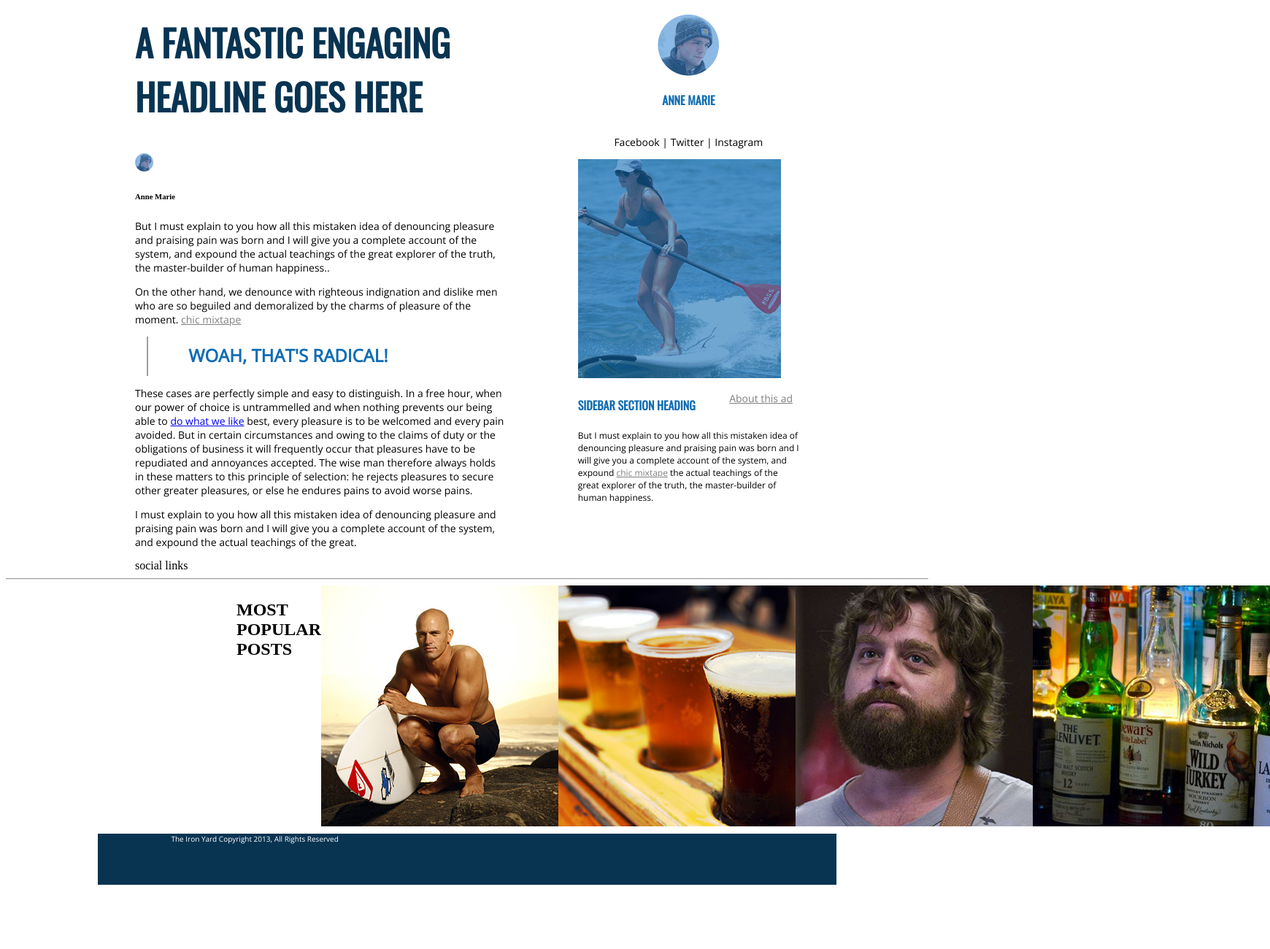
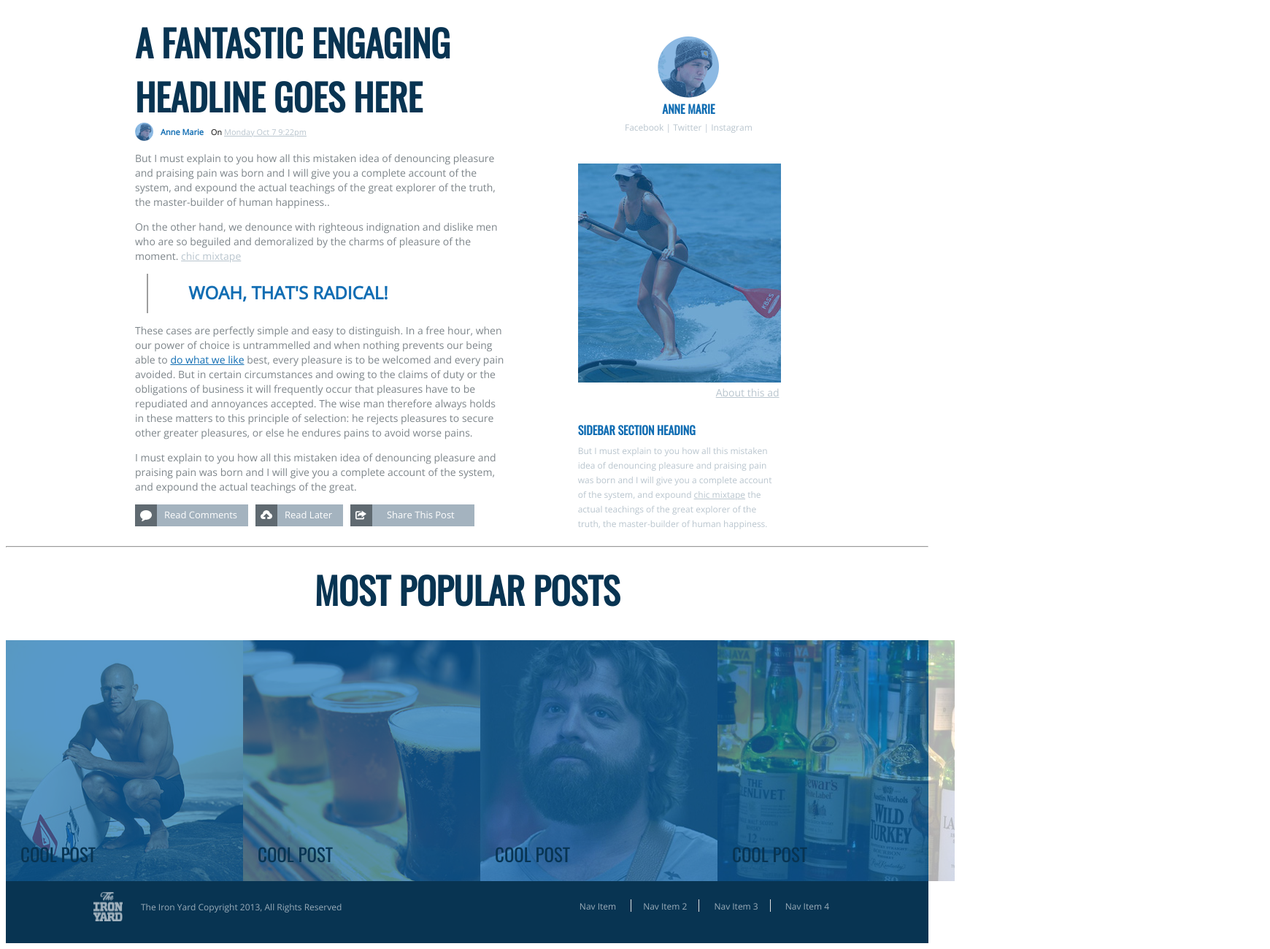
Before and after one commit to atomjar/fourth_day, a plain HTML site: page index.html in a window 1280 px wide. Shown: the part 493-1793 px from the top of the page at 73% size, 1740 px wide, since content can reach past the window. Before the commit the page ends 1713 px from the top, so only its background shows below. Drawn offline with nearby package versions, Linux system fonts and the light colour scheme.

Commit message:
new versions

```diff
--- a/index.html
+++ b/index.html
@@ -9,8 +9,6 @@
   </head>
 
   <body>
-    <!-- <div class="page"> -->
-
       <header>
           <nav>
               <div class="left-nav">
@@ -31,114 +29,109 @@
       </header>
 
     <div class="main">
-          <article>
+          <article class="main-article">
                 <h1 class="blog-title">A FANTASTIC ENGAGING HEADLINE GOES HERE</h1>
+
                 <div class="author">
                   <img class="anne2" src="./surf-and-paddle-assets/avatar.png" style="width:25px; height:25px;">
-                  <h6>Anne Marie</h6>
+                  <span>
+                    <strong>Anne Marie</strong>On <a href="x">Monday Oct 7 9:22pm</a>
+                  </span>
                 </div>
+
                 <p>But I must explain to you how all this mistaken idea of denouncing pleasure and praising pain was born and I will give you a complete account of the system, and expound the actual teachings of the great explorer of the truth, the master-builder of human happiness..</p>
                 <p>On the other hand, we denounce with righteous indignation and dislike men who are so beguiled and demoralized by the charms of pleasure of the moment. <a class="chic" href="x">chic mixtape</a></p>
                     <h2 class="quote"  class="quote2">WOAH, THAT'S RADICAL!</h2>
-                <p>These cases are perfectly simple and easy to distinguish. In a free hour, when our power of choice is untrammelled and when nothing prevents our being able to <a href="x">do what we like</a> best, every pleasure is to be welcomed and every pain avoided. But in certain circumstances and owing to the claims of duty or the obligations of business it will frequently occur that pleasures have to be repudiated and annoyances accepted. The wise man therefore always holds in these matters to this principle of selection: he rejects pleasures to secure other greater pleasures, or else he endures pains to avoid worse pains.</p>
+                <p>These cases are perfectly simple and easy to distinguish. In a free hour, when our power of choice is untrammelled and when nothing prevents our being able to <a class="anchor2" href="x">do what we like</a> best, every pleasure is to be welcomed and every pain avoided. But in certain circumstances and owing to the claims of duty or the obligations of business it will frequently occur that pleasures have to be repudiated and annoyances accepted. The wise man therefore always holds in these matters to this principle of selection: he rejects pleasures to secure other greater pleasures, or else he endures pains to avoid worse pains.</p>
                 <p>I must explain to you how all this mistaken idea of denouncing pleasure and praising pain was born and I will give you a complete account of the system, and expound the actual teachings of the great.</p>
-                <div class="social">social links</div>
-          </article>
-
-          <aside>
-                <div class="avatar">
-                      <img class="anne" src="./surf-and-paddle-assets/avatar.png">
-                      <h4>ANNE MARIE</h4>
-                      <p>Facebook | Twitter | Instagram</p>
-                </div>
-                <div class="ad">
-                    <img src="./surf-and-paddle-assets/ad.jpg">
-                    <p><a href="x">About this ad</a></p>
-                </div>
-                <div class="sidebar">
-                    <h4>SIDEBAR SECTION HEADING</h4>
-                    <p>But I must explain to you how all this mistaken idea of denouncing pleasure and praising pain was born and I will give you a complete account of the system, and expound <a href="x">chic mixtape</a> the actual teachings of the great explorer of the truth, the master-builder of human happiness.</p>
-                </div>
-          </aside>
-    </div>
-
-    <hr class="strip">
-
-    <article class="images">
-        <h1>MOST POPULAR POSTS</h1>
-        <img class="surfer" src="./surf-and-paddle-assets/article-image-1.jpg">
-        <img class="beer" src="./surf-and-paddle-assets/article-image-2.jpg">
-        <img class="actor" src="./surf-and-paddle-assets/article-image-3.jpg">
-        <img class="liquor" src="./surf-and-paddle-assets/article-image-4.jpg">
-    </article>
 
 
 
-    <!-- </div> -->
-  </body>
-  <footer>
-    <p class="footer-text">The Iron Yard Copyright 2013, All Rights Reserved</P>
-  </footer>
-</html>
+
+                <div class="social">
+
+                  <div class="links">
+                    <div class="icons"><img src="./surf-and-paddle-assets/icon-comment.png"></div>
+                    <span class="comments">Read Comments</span>
+                  </div>
+
+                  <div class="links">
+                    <div class="icons"><img src="./surf-and-paddle-assets/icon-upload.png"></div>
+                    <span class="later">Read Later</span>
+                  </div>
+
+                  <div class="links">
+                      <div class="icons"><img src="./surf-and-paddle-assets/icon-share.png"></div>
+                    <span class="share">Share This Post</span>
+                  </div>
+
+                </div>
 
 
 
 
 
+          </article>
 
-    <!--
-    <!DOCTYPE html>
-<html>
+          <article class="right-side">
+                <div class="avatar">
+                      <img class="anne" src="./surf-and-paddle-assets/avatar.png">
+                      <h4>ANNE MARIE</h4>
+                      <span><a href="x">Facebook<a> | <a href="x">Twitter<a> | <a href="x">Instagram<a></span>
+                </div>
 
-  <head>
-    <meta charset="UTF-8">
-    <title>Surf Paddle Co</title>
-     <link rel="stylesheet" href="style.css">
-  </head>
+                <div class="ad">
+                    <img src="./surf-and-paddle-assets/ad.jpg">
+                    <p><a href="x">About this ad</a></p>
+                </div>
 
-  <body>
+                <div class="sidebar">
+                    <h4>SIDEBAR SECTION HEADING</h4>
+                    <p>But I must explain to you how all this mistaken idea of denouncing pleasure and praising pain was born and I will give you a complete account of the system, and expound <a href="x">chic mixtape</a> the actual teachings of the great explorer of the truth, the master-builder of human happiness.</p>
+                </div>
+          </article>
+    </div>
 
-    <nav class="nav-bar">
-      <hr class="strip">
-      <ul class="nav-list">
-         <li><img class="nav-logo" src="./designco-assets/designco-logo.png" width=100px></li>
-         <li class="nav-list__item"><a href="https://google.com">Home</a></li>
-         <li class="nav-list__item"><a href="https://google.com">Portfolio</a></li>
-         <li class="nav-list__item"><a href="https://google.com">About</a></li>
-         <li class="nav-list__item"><a href="https://google.com">Contact</a></li>
-         <li><img class="nav-search"src="./designco-assets/icon-search.png" width=20px></li>
-      </ul>
-    </nav>
+    <hr class= divider>
 
-    <h1>The Details Matter</h1>
-    <p class="some-text">We're making beautiful website layouts<br  /> using modern methods.</p>
+    <h1 class= "posts">MOST POPULAR POSTS</h1>
 
+        <article class="images">
 
-    <section class="gallery">
-        <div class="left.side">
-          <img class="stone" src="https://unsplash.it/400/300?image=1049" alt="stone"title="I am stoned"/>
-          <img class="plant" src="https://unsplash.it/300/300?image=958" alt="plant" title="I am lively"/>
-          <img class ="sea" src="https://unsplash.it/300/300?image=1053" alt="sea" title="I am wavy"/>
-        </div>
-        <div class="right.side">
-        <img class="clouds" src="https://unsplash.it/300/300?image=1056" alt="clouds" title="I am cloudy"/>
-        <img class="building" src="https://unsplash.it/300/300?image=1033" alt="building" title="I am elevating"/>
-        </div>
-    </section>
+          <div class="img1">
+            <img class="surfer" src="./surf-and-paddle-assets/article-image-1.jpg">
+              <span class="surfer-text">COOL POST</span>
+          </div>
 
-    <footer>
-      <div class="new">
-          <h4 class="new-color">What's New</h4>
-            <p>We always have new projects<br  /> that clients hire us for.</p>
-            <p><a href="https://google.com"> View recent projects</a></p>
-      </div>
+          <div class="img2">
+            <img class="beer" src="./surf-and-paddle-assets/article-image-2.jpg">
+          <span class="surfer-text">COOL POST</span>
+          </div>
+          <div class="img3">
+            <img class="actor" src="./surf-and-paddle-assets/article-image-3.jpg">
+          <span class="surfer-text">COOL POST</span>
+          </div>
+          <div class="img4">
+            <img class="liquor" src="./surf-and-paddle-assets/article-image-4.jpg">
+          <span class="surfer-text">COOL POST</span>
+          </div>
+        </article>
 
-      <div class="modern">
-          <h4>Modern Layouts</h4>
-            <p class="lipsom">"Sed ut perspiciatis unde omnis iste natus error sit voluptatem accusantium doloremque laudantium, totam rem aperiam, eaque ipsa quae ab illo inventore veritatis et quasi architecto beatae vitae dicta sunt explicabo. Nemo enim ipsam voluptatem quia voluptas sit aspernatur aut odit aut fugit, sed quia consequuntur magni dolores eos qui ratione voluptatem sequi nesciunt. Neque porro quisquam est, qui dolorem ipsum quia dolor sit amet, consectetur, adipisci velit, sed quia non numquam eius modi tempora incidunt ut labore et dolore magnam aliquam quaerat voluptatem. Ut enim ad minima veniam, quis nostrum exercitationem ullam corporis suscipit laboriosam, nisi ut aliquid ex ea commodi consequatur? Quis autem vel eum iure reprehenderit qui in ea voluptate velit esse quam nihil molestiae consequatur, vel illum qui dolorem eum fugiat quo voluptas nulla pariatur?"</p>
-      </div>
-    </footer>
+  <footer>
+      <nav class="bottom-nav">
+          <div class="bottom-left-nav">
+            <img class="TIY" src="./surf-and-paddle-assets/theironyard-logo.png">
+            <p class="nav-text">The Iron Yard Copyright 2013, All Rights Reserved</P>
+          </div>
 
+      <div class="nav-items">
+           <span class="nav-item1"><a href="x">Nav Item</a></span>
+           <span class="nav-item2"><a href="x">Nav Item 2</a></span>
+           <span class="nav-item3"><a href="x">Nav Item 3</a></span>
+           <span class="nav-item4"><a href="x">Nav Item 4</a></span>
+       </div>
+      </nav>
+  </footer>
 
   </body>
 </html>
--- a/style.css
+++ b/style.css
@@ -1,9 +1,6 @@
 
 /*********************************************PAGE*/
-/*.page {
-  width: 80%;
-  margin: 0 auto;
-}*/
+
 
 /*********************************************HEADER*/
 header {
@@ -23,10 +20,8 @@ nav {
   padding-top: 15px;
 }
 
-.blog {
-  font-family: 'Open Sans', sans-serif;
-  align-self: center;
-  margin-left: 10px;
+.nav-link {
+  margin: 7px;
 }
 
 .nav-link a {
@@ -35,29 +30,34 @@ nav {
   color: #083452;
 }
 
+.blog {
+  font-family: 'Open Sans', sans-serif;
+  align-self: center;
+  margin-left: 10px;
+  color: #083452;
+}
+
 .title {
   font-family: 'Open Sans', sans-serif;
   font-size: 70px;
   color: white;
   padding-top: 60px;
-  margin-bottom: 0px;
+  margin-bottom: -5px;
 }
 
 .project {
   font-family: 'Open Sans', sans-serif;
   font-size: 12px;
+  color: #083452;
 }
-
 
 .left-nav {
   display: flex;
 }
 
-/*.right-nav {
-
-}*
 
 /*********************************************BODY*/
+
 .main {
   display: flex;
   width: 80%;
@@ -66,8 +66,17 @@ nav {
   justify-content: space-around;
 }
 
-article {
+.main-article {
   width: 50%;
+}
+
+.main-article p {
+  line-height: 20px;
+  color: #7D858A;
+}
+
+.anchor2 {
+  color: #106db3;
 }
 
 .blog-title {
@@ -75,6 +84,7 @@ article {
   font-size: 50px;
   color: #083452;
   margin-top: 0;
+  margin-bottom: 0;
 }
 
 p {
@@ -104,73 +114,334 @@ h2 {
 }
 
 .chic {
-  color: gray;
+  color: #B9C5CE;
 }
 
-aside {
-  padding-top: 20px:
+.author {
   display: flex;
-  flex-direction: column;
+  font-family: 'Open Sans', sans-serif;
+  font-size: 11px;
+}
+
+.author strong {
+  color: #106db3;
+  padding: 0 10px;
+}
+
+.author span {
+  margin-top: 5px;
+}
+
+.author a {
+  color: #B9C5CE;
+}
+
+.right-side {
   width: 30%;
 }
 
 .avatar {
   display: flex;
   flex-direction: column;
+  justify-content: space-around;
   align-items: center;
+  margin-top: 30px;
+}
+
+.avatar a {
+  text-decoration: none;
+  color: #B9C5CE;
+  font-size: 12px;
+}
+
+.avatar span {
+  margin-top: -20px;
+  font-family: 'Open Sans', sans-serif;
+}
+
+.avatar h4 {
+  font-family: 'Oswald', sans-serif;
+  color: #106db3;
+  margin-top: .2em;
 }
 
 .anne {
-  margin: 0;
-  padding: 0;
+  margin-bottom: 0em;
 }
 
-h4 {
-  font-family: 'Oswald', sans-serif;
-  color: #106db3;
-  padding-top: 0;
+.ad {
+  margin-top: 40px;
+  margin-bottom: 20px;
 }
 
 .ad a {
-  float: right;
-  color: gray;
+  color: #B9C5CE;
   padding-right: 9px;
+}
+
+.ad p {
+  margin-left: 180px;
+  margin-top: 0;
+}
+
+.sidebar {
+  margin-top: 30px;
+  margin-right: 30px;
+}
+
+.sidebar h4 {
+  font-family: 'Oswald', sans-serif;
+  color: #106db3;
 }
 
 .sidebar p {
   font-size: 12px;
+  margin-top: -15px;
+  line-height: 20px;
+  color: #B9C5CE;
 }
 
 .sidebar a {
-  color: gray;
+  color: #B9C5CE;
 }
 
-/*.avatar p {
-  margin-top: 0;
-  padding-top: : 0;
-}*/
+.social {
+  display: flex;
+  align-content
+}
 
-/*********************************************IMAGES*/
-.images {
+.social img {
+  padding-top: 8px;
+  padding-left: 7px;
+}
+
+.social span {
   display: flex;
-  margin: 0 auto;
+  max-height: 30px;
+  background: #A4B3BF;
+  margin-right: 10px;
+}
+
+.links {
+  display: flex;
+  font-family: 'Open Sans', sans-serif;
+  font-size: 13px;
+  color: white;
+}
+
+.icons {
+  height: 30px;
+  width: 30px;
+  background: #606A71;
+  background-size: cover;
+}
+
+.comments {
+    padding-top: 5px;
+    padding-left: 10px;
+    width: 115px;
+}
+
+.later {
+  padding-top: 5px;
+  padding-left: 10px;
+  width: 80px;
+}
+
+.share {
+  padding-top: 5px;
+  padding-left: 20px;
+  width: 120px;
+}
+
+.links:hover .icons {
+  background-color: #083452;
+  transition: 1s;
+}
+
+.later:hover {
+  background-color: #106db3;
+  transition: 1s;
+}
+
+.share:hover {
+  background-color: #106db3;
+  transition: 1s;
+}
+
+.comments:hover {
+  background-color: #106db3;
+  transition: 1s;
 }
 
 
+/*********************************************FOOTER*/
+.posts {
+  text-align: center;
+  font-family: 'Oswald', sans-serif;
+  font-size: 50px;
+  color: #083452;
+  margin-top: 20px;
+}
 
-/*********************************************FOOTER*/
-footer{
-  width: 80%;
-  margin: 0 auto;
+footer {
+  display: flex;
+  flex-direction: column;
+  background-color: #083452;
+}
+
+.images {
+  display: flex;
+  background-color: #106db3;
+  max-width: 1300px;
+  margin: 0 auto -41px auto;
+}
+
+.surfer-text {
+  position: relative;
+  bottom: 60px;
+  left: 20px;
+  font-family: 'Oswald', sans-serif;
+  color: #083452;
+  font-size: 25px;
+}
+
+.beer-text {
+  position: relative;
+  bottom: 60px;
+  left: 20px;
+  font-family: 'Oswald', sans-serif;
+  color: #083452;
+  font-size: 25px;
+}
+
+.actor-text {
+  position: relative;
+  bottom: 60px;
+  left: 20px;
+  font-family: 'Oswald', sans-serif;
+  color: #083452;
+  font-size: 25px;
+}
+
+.liquor-text {
+  position: relative;
+  bottom: 60px;
+  left: 20px;
+  font-family: 'Oswald', sans-serif;
+  color: #083452;
+  font-size: 25px;
+}
+
+.surfer {
+  opacity: .3;
+}
+
+.surfer:hover {
+  opacity: 1;
+  transition: opacity 2s;
+}
+
+.img1:hover span {
+  color: white;
+  transition: 2s;
+}
+
+.img2:hover span {
+  color: white;
+  transition: 2s;
+}
+
+.img3:hover span {
+  color: white;
+  transition: 2s;
+}
+
+.img4:hover span {
+  color: white;
+  transition: 2s;
+}
+
+.beer {
+  opacity: .3;
+}
+
+.beer:hover {
+  opacity: 1;
+  transition: opacity 2s;
+}
+
+.actor {
+  opacity: .3;
+  transition: opacity 2s;
+}
+
+.actor:hover {
+  opacity: 1;
+  transition: opacity 2s;
+}
+
+.liquor {
+  opacity: .3;
+  transition: opacity 2s;
+}
+
+.liquor:hover {
+  opacity: 1;
+  transition: opacity 2s;
+}
+
+
+/*********************************************BOTTOM NAV*/
+.bottom-nav {
   background-color: #083452;;
   height: 70px;
 }
 
-.footer-text {
-  font-size: 10px;
-  color:white;
+.bottom-left-nav {
+  display: flex;
+}
+
+.nav-text {
+  font-size: 12px;
+  color: #9BADBA;
   font-family: 'Open Sans', sans-serif;
-  margin-left: 100px;
+  margin-left: 25px;
+}
+
+.TIY {
+  width: 40px;
+  height: 40px;
+}
+
+.nav-items {
+    margin-top: 10px;
+}
+
+.nav-items a {
+  text-decoration: none;
+  color: #9BADBA;
+  font-family: 'Open Sans', sans-serif;
+  font-size: 12px;
+}
+
+.nav-item1 {
+  padding: 0em 1em;
+}
+
+.nav-item2 {
+  padding: 0em 1em;
+  border-left: thin solid #e1e1e1 ;
+  border-right: thin solid #e1e1e1 ;
+}
+
+.nav-item3 {
+  padding: 0em 1em;
+  border-right: thin solid #e1e1e1 ;
+}
+
+.nav-item4 {
+  padding: 0em 1em;
 }
 
 
@@ -179,6 +450,11 @@ footer{
 
 
 
+
+
+
+
+/*PREVIOUS*/
 /*********************************************Nav*
 .nav-bar {
   width: 100%;
```
